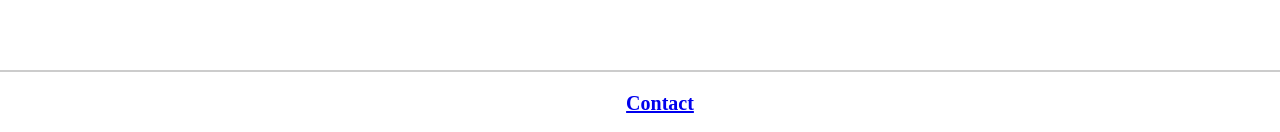
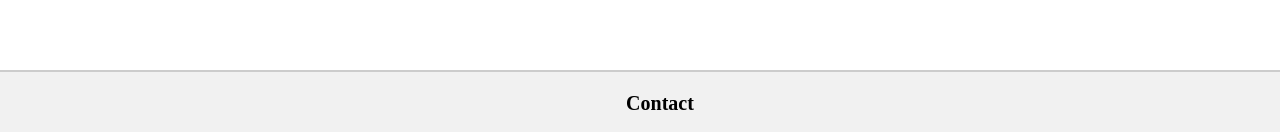
Before and after one commit to CrownlessTune/Genshin_Api, a React (Vite) app: page / in a window 1280 px wide. Shown: the part 665-797 px from the top of the page. Built offline with nearby package versions, Linux system fonts and the light colour scheme.

Commit message:
empieza lo gracioso

```diff
--- a/package.json
+++ b/package.json
@@ -15,6 +15,7 @@
     "react": "^18.3.1",
     "react-dom": "^18.3.1",
     "react-router-dom": "^6.28.0",
+    "sass": "^1.81.0",
     "sweetalert2": "^11.14.5"
   },
   "devDependencies": {
--- a/src/components/Footer.jsx
+++ b/src/components/Footer.jsx
@@ -1,23 +1,11 @@
-// src/components/Footer.jsx
 import React from 'react';
 import { Link } from 'react-router-dom';
+import '../sass/components/_footer.scss'; // Importa el estilo del footer
 
 const Footer = () => {
   return (
-    <footer style={{
-      marginTop: 'auto',
-      padding: '20px',
-      backgroundColor: '#h1h1h1',
-      fontSize: '18px',
-      fontWeight: 'bold',
-      position: 'fixed',
-      bottom: 0,
-      left: 0,
-      width: '100%',
-      borderTop: '2px solid #ccc',
-      textAlign: 'center',
-    }}>
-      <Link to="/contact" style={{ fontSize: '20px' }}>Contact</Link>
+    <footer>
+      <Link to="/contact">Contact</Link>
     </footer>
   );
 };
--- a/src/pages/characters.jsx
+++ b/src/pages/characters.jsx
@@ -1,6 +1,6 @@
 import React, { useState } from 'react';
-import CharacterList from './CharacterList';
-import CharacterDetail from './CharacterDetail';
+import CharacterList from '../components/characterlist';
+import CharacterDetail from '../components/CharacterDetail';
 
 const Characters = () => {
   const [selectedCharacter, setSelectedCharacter] = useState(null);
--- /dev/null
+++ b/src/sass/components/_footer.scss
@@ -0,0 +1,23 @@
+footer {
+    margin-top: auto;
+    padding: 20px;
+    background-color: #f1f1f1; // Cambié '#h1h1h1' porque no es un color válido.
+    font-size: 18px;
+    font-weight: bold;
+    position: fixed;
+    bottom: 0;
+    left: 0;
+    width: 100%;
+    border-top: 2px solid #ccc;
+    text-align: center;
+
+    a {
+      font-size: 20px;
+      text-decoration: none;
+      color: inherit;
+
+      &:hover {
+        text-decoration: underline;
+      }
+    }
+  }
```
Also changed, not shown: 2 other files (tests, documents, lock files or other folders).
